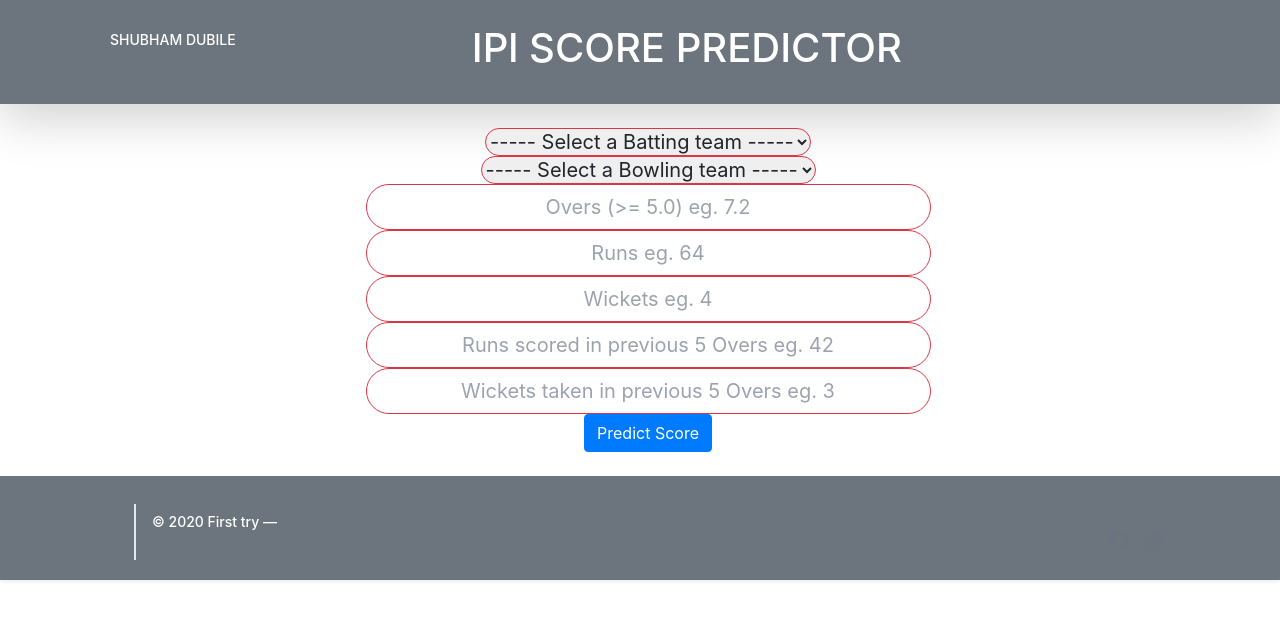
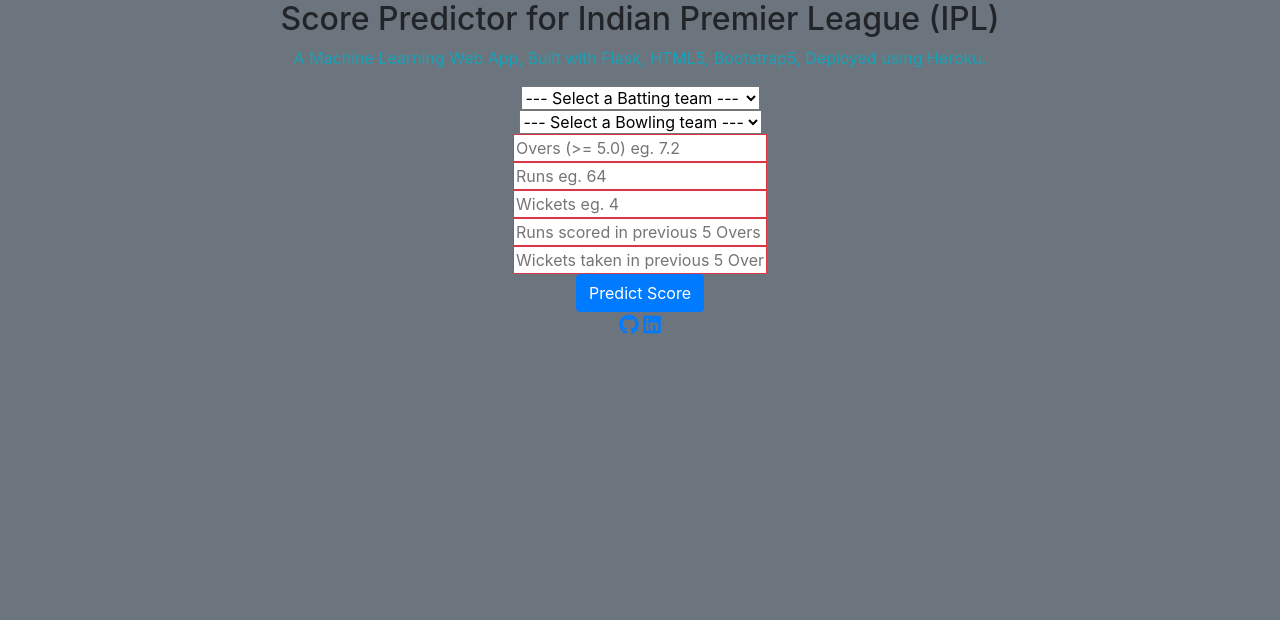
Before and after one commit to shubhamdubile/ipl, a Flask app: page / in a window 1280 px wide. Shown: the top 620 px of the page. Run offline with Flask 2, Linux system fonts and the light colour scheme; parts of the project's set-up code (start-up, migrations or seed data) failed here and were passed over; some libraries are stand-ins or nearby versions.

Commit message:
Update index.html

```diff
--- a/templates/index.html
+++ b/templates/index.html
@@ -1,44 +1,39 @@
 <!DOCTYPE html>
-<html lang="en">
+
+<html lang="en" dir="ltr">
     <head>
-        <meta charset="UTF-8">
-        <meta name="viewport" content="width=device-width, initial-scale=1.0">
-        <link href="https://unpkg.com/tailwindcss@^1.0/dist/tailwind.min.css" rel="stylesheet">
+        <meta charset="utf-8">
+        <title>Score Predictor</title>
+        <link rel="stylesheet" href="mystyle.css">
+        <meta name="viewport" content="width=device-width, initial-scale=1, shrink-to-fit=no">
         <link rel="stylesheet" href="https://stackpath.bootstrapcdn.com/bootstrap/4.5.0/css/bootstrap.min.css" integrity="sha384-9aIt2nRpC12Uk9gS9baDl411NQApFmC26EwAOH8WgZl5MYYxFfc+NcPb1dKGj7Sk" crossorigin="anonymous">
-
-
         <link rel="shortcut icon" href="{{ url_for('static', filename='ipl-favicon.ico') }}">
         <link rel="stylesheet" type="text/css" href="{{ url_for('static', filename='styles.css') }}">
         <script src="https://kit.fontawesome.com/5f3f547070.js" crossorigin="anonymous"></script>
         <link href="https://fonts.googleapis.com/css2?family=Open+Sans:wght@300&display=swap" rel="stylesheet">
+    </head>
+
+    <body class="bg-secondary mx-auto">
+
+        <!-- Website Title -->
+    	<div class="container-fluid">
+
+            <h2 class='container-heading text-center'><span class='heading_first'> Score Predictor for </span><span class="heading_second">Indian Premier League (IPL)</span></h2>
+            <div class='description'>
+    			<p class="text-info text-center">A Machine Learning Web App, Built with Flask, HTML5, Bootstrap5, Deployed using Heroku.</p>
+    		</div>
+    	</div>
+
+        <!-- Prediction Area -->
+        <div class="prediction-area container-fluid">
 
 
-        <title>Ipl Score Prediction</title>
-    </head>
-    <body>
-        <header class="text-gray-700 shadow-lg body-font bg-secondary text-white">
-            <div class="container mx-auto flex flex-wrap p-4 flex-col md:flex-row items-center">
-              <a class="flex title-font font-medium items-center text-gray-900 mb-4 md:mb-0">
-
-                <span class="ml-3 text-sm hover:text-gray-900">SHUBHAM DUBILE</span>
-              </a>
-
-              <nav class="md:ml-auto md:mr-auto flex flex-wrap items-center text-base justify-center">
-
-                <h1 class="mr-5 hover:text-gray-900">IPl SCORE PREDICTOR</h1>
-
-              </nav>
-
-            </div>
-          </header>
-
-
-          <div class='div2 text-center p-4 ml-3 text-xl hover:text-gray-900 '>
-
+            <!-- Prediction Form -->
+            <div class='div2 text-center container'>
                 <form action="{{ url_for('predict') }}" method="POST">
                     <!-- Batting Team Dropdown -->
-                <select class="form-input align-center rounded-pill border border-danger" name="batting-team">
-                    <option value="none">-----  Select a Batting team  -----</option>
+                    <select class="form-input align-center" name="batting-team">
+                        <option value="none">--- Select a Batting team ---</option>
                         <option value="Mumbai Indians">Mumbai Indians</option>
                         <option value="Kolkata Knight Riders">Kolkata Knight Riders</option>
                         <option value="Chennai Super Kings">Chennai Super Kings</option>
@@ -49,8 +44,8 @@
                         <option value="Sunrisers Hyderabad">Sunrisers Hyderabad</option>
                     </select><br>
                     <!-- Bowling Team Dropdown -->
-                <select class="form-input align-center rounded-pill border border-danger " name="bowling-team " >
-                    <option value="none">-----  Select a Bowling team  -----</option>
+                    <select class="form-input align-center" name="bowling-team">
+                        <option value="none">--- Select a Bowling team ---</option>
                         <option value="Mumbai Indians">Mumbai Indians</option>
                         <option value="Kolkata Knight Riders">Kolkata Knight Riders</option>
                         <option value="Chennai Super Kings">Chennai Super Kings</option>
@@ -60,31 +55,31 @@
                         <option value="Delhi Daredevils">Delhi Daredevils</option>
                         <option value="Sunrisers Hyderabad">Sunrisers Hyderabad</option>
                     </select><br>
-                <input class="form-input text-center p-2 t-2 rounded-pill border border-danger" type="text" name="overs"  size="38" placeholder="Overs (>= 5.0) eg. 7.2"><br>
-                <input class="form-input text-center p-2  t-2 rounded-pill border border-danger" type="text" name="runs" size="38" placeholder="Runs eg. 64"><br>
-                <input class="form-input text-center p-2 rounded-pill border border-danger" size="38" type="text" name="wickets" placeholder="Wickets eg. 4"><br>
-                <input class="form-input text-center p-2 rounded-pill border border-danger" type="text" name="runs_in_prev_5" size="38" placeholder="Runs scored in previous 5 Overs eg. 42"><br>
-                <input class="form-input text-center p-2 rounded-pill border border-danger" type="text" name="wickets_in_prev_5" size="38" placeholder="Wickets taken in previous 5 Overs eg. 3"><br>
+                    <input class="form-input border border-danger" type="text" name="overs" placeholder="Overs (>= 5.0) eg. 7.2"><br>
+                    <input class="form-input border border-danger" type="text" name="runs" placeholder="Runs eg. 64"><br>
+                    <input class="form-input border border-danger" type="text" name="wickets" placeholder="Wickets eg. 4"><br>
+                    <input class="form-input border border-danger" type="text" name="runs_in_prev_5" placeholder="Runs scored in previous 5 Overs eg. 42"><br>
+                    <input class="form-input border border-danger" type="text" name="wickets_in_prev_5" placeholder="Wickets taken in previous 5 Overs eg. 3"><br>
 
 			<input type="submit" class="btn btn-primary" value="Predict Score">
         	</form>
             </div>
 
-          <footer class="text-gray-700 shadow-sm body-font bg-secondary text-white">
-            <div class="container px-5 py-1 mx-auto flex items-center sm:flex-row flex-col">
-              <a class="flex title-font font-medium items-center md:justify-start justify-center text-gray-900">
+            <!-- IPL Banner - 2 -->
 
-              <p class="text-sm text-gray-500 sm:ml-4 sm:pl-4 sm:border-l-2 sm:border-gray-200 sm:py-2 sm:mt-0 mt-4 text-white">© 2020 First try —
-                <a href="https://twitter.com/knyttneve" class="text-gray-600 ml-1" rel="noopener noreferrer" target="_blank"></a>
-              </p>
-              <span class="inline-flex sm:ml-auto sm:mt-0 mt-4 justify-center sm:justify-start">
-                <a target="_blank" href="https://github.com/shubhamdubile"><i class="fab fa-github fa-lg contact-icon ml-3 text-gray-500 hover:text-gray-900 "></i></a>
-                <a target="_blank" href="https://www.linkedin.com/in/shubham-dubile-47a784131/"><i class="fab fa-linkedin fa-lg contact-icon ml-3 text-gray-500 hover:text-gray-900"></i></a>
-              </span>
         </div>
-          </footer>
-          <script  src="https://stackpath.bootstrapcdn.com/bootstrap/4.5.0/js/bootstrap.min.js" integrity="sha384-OgVRvuATP1z7JjHLkuOU7Xw704+h835Lr+6QL9UvYjZE3Ipu6Tp75j7Bh/kR0JKI" crossorigin="anonymous"></script>
+
+        <!-- Footer -->
+       <div class='footer text-center'>
+           <div class="contact">
+               <a target="_blank" href="https://github.com/shubhamdubile"><i class="fab fa-github fa-lg contact-icon"></i></a>
+               <a target="_blank" href="https://www.linkedin.com/in/shubham-dubile-47a784131/"><i class="fab fa-linkedin fa-lg contact-icon"></i></a>
+           </div>
+
+       </div>
        <script src="https://code.jquery.com/jquery-3.5.1.slim.min.js" integrity="sha384-DfXdz2htPH0lsSSs5nCTpuj/zy4C+OGpamoFVy38MVBnE+IbbVYUew+OrCXaRkfj" crossorigin="anonymous"></script>
 <script src="https://cdn.jsdelivr.net/npm/popper.js@1.16.0/dist/umd/popper.min.js" integrity="sha384-Q6E9RHvbIyZFJoft+2mJbHaEWldlvI9IOYy5n3zV9zzTtmI3UksdQRVvoxMfooAo" crossorigin="anonymous"></script>
+<script src="https://stackpath.bootstrapcdn.com/bootstrap/4.5.0/js/bootstrap.min.js" integrity="sha384-OgVRvuATP1z7JjHLkuOU7Xw704+h835Lr+6QL9UvYjZE3Ipu6Tp75j7Bh/kR0JKI" crossorigin="anonymous"></script>
+
     </body>
 </html>
```
Lines whose indentation alone changed are shown as unchanged.
